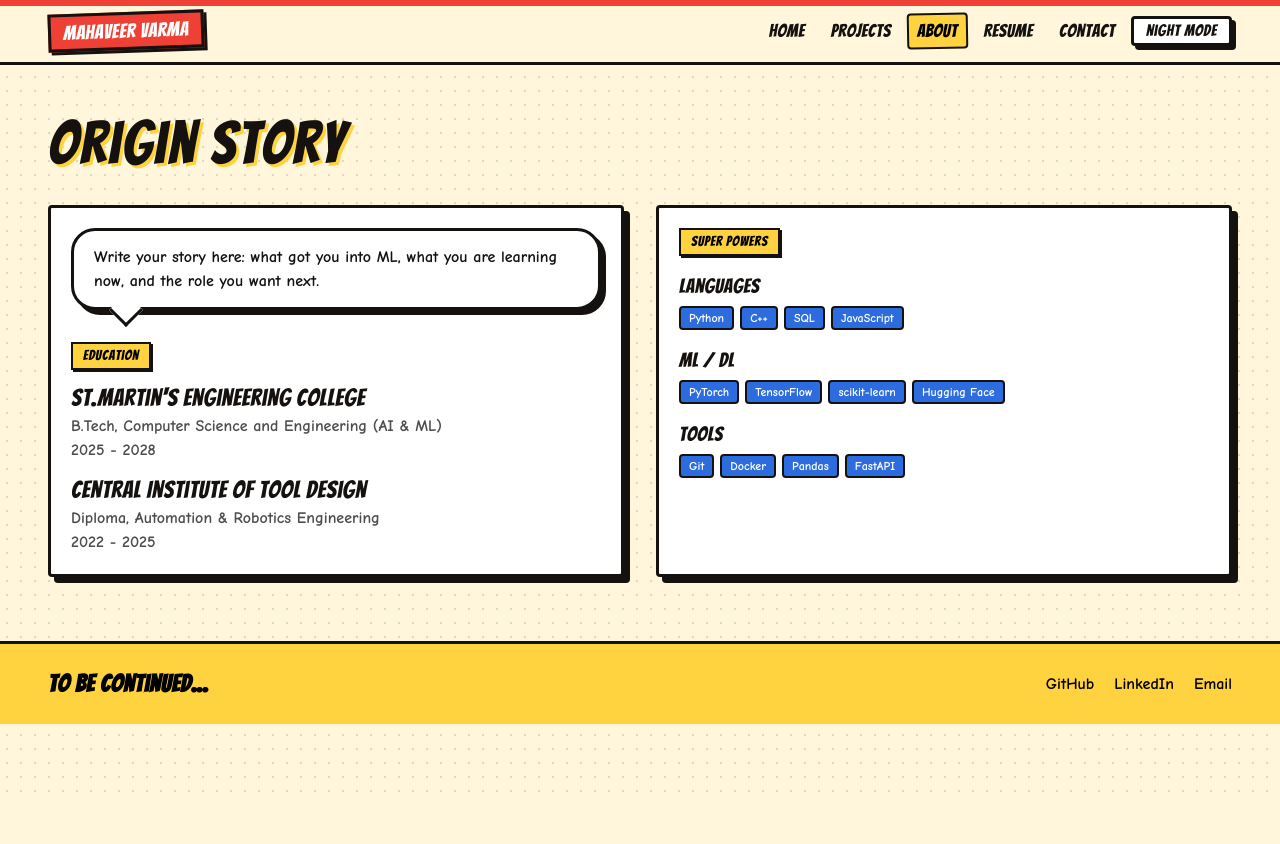
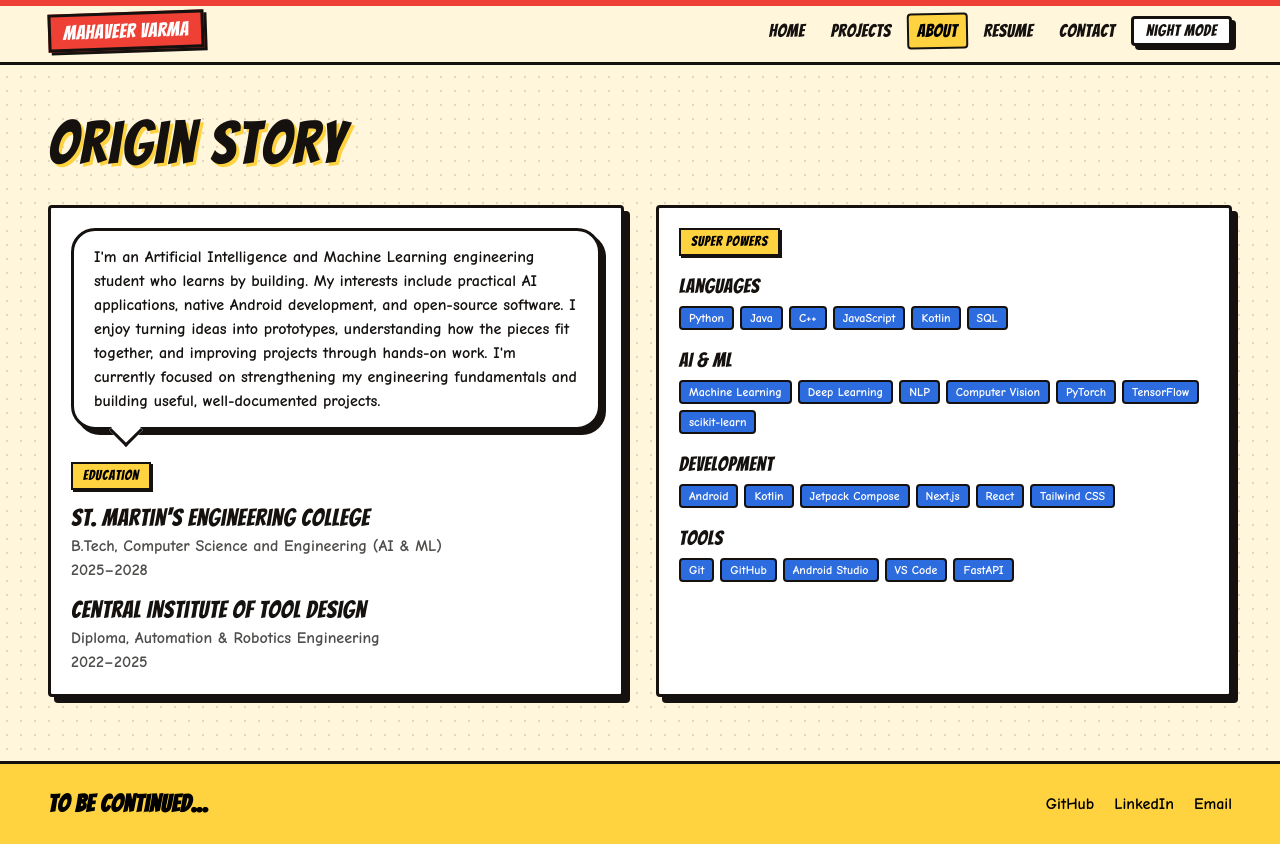
Before and after one commit to VegirajuMahaveerVarma/comic-portfolio, a Next.js app: page /about in a window 1280 px wide. Before the commit the page ends 800 px from the top, so only its background shows below. Built offline with nearby package versions, Linux system fonts and the light colour scheme.

Commit message:
Make portfolio profile content accurate and remove placeholders

```diff
--- a/data/site.js
+++ b/data/site.js
@@ -1,13 +1,36 @@
-// EDIT: your personal info lives here.
-export const site={
-  name:'Mahaveer Varma',
-  tagline:'AI & ML undergraduate. I build models and ship them as working demos.',
-  about:'Write your story here: what got you into ML, what you are learning now, and the role you want next.',
-  email:'you@example.com',
-  github:'https://github.com/VegirajuMahaveerVarma',
-  linkedin:'https://linkedin.com/in/yourname',
-  formAction:'https://formspree.io/f/YOUR_FORM_ID', // free form at formspree.io
-  skills:{Languages:['Python','C++','SQL','JavaScript'],'ML / DL':['PyTorch','TensorFlow','scikit-learn','Hugging Face'],Tools:['Git','Docker','Pandas','FastAPI']},
-  education:[{school:"St.Martin's Engineering College",degree:'B.Tech, Computer Science and Engineering (AI & ML)',years:'2025 - 2028'}, {school:"Central Institute of Tool Design",degree:'Diploma, Automation & Robotics Engineering',years:'2022 - 2025'}],
-  highlights:['B.Tech in AI & ML, expected 2027','3 completed ML projects, 1 in progress','Python, PyTorch, TensorFlow, scikit-learn'],
+// Keep personal details and project claims accurate; update contact endpoints before publishing.
+export const site = {
+  name: 'Mahaveer Varma',
+  tagline: 'AI & ML student building practical software, exploring intelligent applications, and learning in public.',
+  about: "I'm an Artificial Intelligence and Machine Learning engineering student who learns by building. My interests include practical AI applications, native Android development, and open-source software. I enjoy turning ideas into prototypes, understanding how the pieces fit together, and improving projects through hands-on work. I'm currently focused on strengthening my engineering fundamentals and building useful, well-documented projects.",
+  // Add a public contact email only if you want it displayed on the site.
+  email: '',
+  github: 'https://github.com/VegirajuMahaveerVarma',
+  // Add your real LinkedIn profile URL here; a placeholder link is intentionally not published.
+  linkedin: '',
+  // Add your real Formspree endpoint before enabling the contact form.
+  formAction: '',
+  skills: {
+    Languages: ['Python', 'Java', 'C++', 'JavaScript', 'Kotlin', 'SQL'],
+    'AI & ML': ['Machine Learning', 'Deep Learning', 'NLP', 'Computer Vision', 'PyTorch', 'TensorFlow', 'scikit-learn'],
+    Development: ['Android', 'Kotlin', 'Jetpack Compose', 'Next.js', 'React', 'Tailwind CSS'],
+    Tools: ['Git', 'GitHub', 'Android Studio', 'VS Code', 'FastAPI']
+  },
+  education: [
+    {
+      school: "St. Martin's Engineering College",
+      degree: 'B.Tech, Computer Science and Engineering (AI & ML)',
+      years: '2025–2028'
+    },
+    {
+      school: 'Central Institute of Tool Design',
+      degree: 'Diploma, Automation & Robotics Engineering',
+      years: '2022–2025'
+    }
+  ],
+  highlights: [
+    'Building practical AI and software projects',
+    'Exploring native Android development with Kotlin',
+    'Learning through collaborative and open-source projects'
+  ]
 };
```
